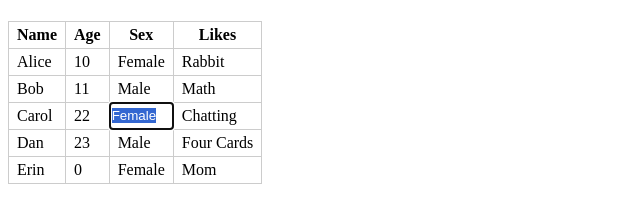
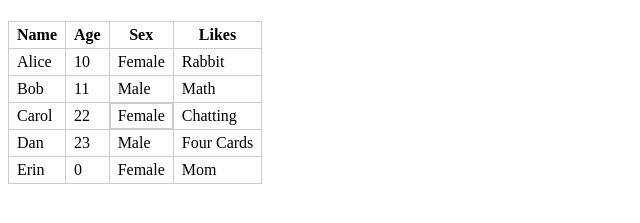
Before and after one commit to ginpei/excell, a plain HTML site: page index.html in a window 1280 px wide. Both pictures are taken after a click on the element 135 px from the left and 161 px from the top of the page. Shown: the part 59-282 px from the top of the page, without its empty margins (0-640 px from the left). Drawn offline with Linux system fonts and the light colour scheme.

Commit message:
just select a cell

```diff
--- a/example.css
+++ b/example.css
@@ -10,6 +10,3 @@
 .table td {
 	padding: 4px 8px;
 }
-.excell-input {
-	border: none;
-}
--- a/excell.css
+++ b/excell.css
@@ -1,6 +1,10 @@
+.excell-table .excell-active {
+	box-shadow: 1px 1px 0 #ccc inset, -1px -1px 0 #ccc inset;
+}
 .excell-table .excell-editing {
 	padding: 0;
 }
 .excell-table .excell-input {
+	border: 1px solid #ccc;
 	box-sizing: border-box;
 }
--- a/excell.js
+++ b/excell.js
@@ -37,19 +37,32 @@ Object.assign(Excell.prototype, {
 	_bind: function() {
 		var el = this.el;
 		el.addEventListener('click', this.el_click.bind(this));
+		el.addEventListener('dblclick', this.el_dblclick.bind(this));
 	},
 
 	/**
 	 * @param {HTMLElement} elCell
 	 */
-	startEdit: function(elCell) {
+	select: function(elCell) {
+		if (this.elActiveCell) {
+			this.elActiveCell.classList.remove('excell-active');
+		}
+
+		elCell.classList.add('excell-active');
+		this.elActiveCell = elCell;
+	},
+
+	/**
+	 * @param {HTMLElement} elCell
+	 */
+	edit: function(elCell) {
 		var elInput = this._createElInput(elCell);
 		elCell.innerHTML = '';
 		elCell.appendChild(elInput);
 		elCell.classList.add('excell-editing');
 		elInput.select();
 
-		this.elCurCell = elCell;
+		this.elEditingCell = elCell;
 		this.elInput = elInput;
 	},
 
@@ -84,13 +97,13 @@ Object.assign(Excell.prototype, {
 	/**
 	 */
 	_finishEditing: function() {
-		var elCell = this.elCurCell;
+		var elCell = this.elEditingCell;
 		var elInput = this.elInput;
 
 		elCell.textContent = elInput.value;
 		elCell.classList.remove('excell-editing');
 
-		this.elCurCell = null;
+		this.elEditingCell = null;
 		this.elInput = null;
 	},
 
@@ -110,7 +123,17 @@ Object.assign(Excell.prototype, {
 	el_click: function(event) {
 		var elCell = this._findEventCell(event);
 		if (elCell) {
-			this.startEdit(elCell);
+			this.select(elCell);
+		}
+	},
+
+	/**
+	 * @param {Event} event
+	 */
+	el_dblclick: function(event) {
+		var elCell = this._findEventCell(event);
+		if (elCell) {
+			this.edit(elCell);
 		}
 	},
 });
```
